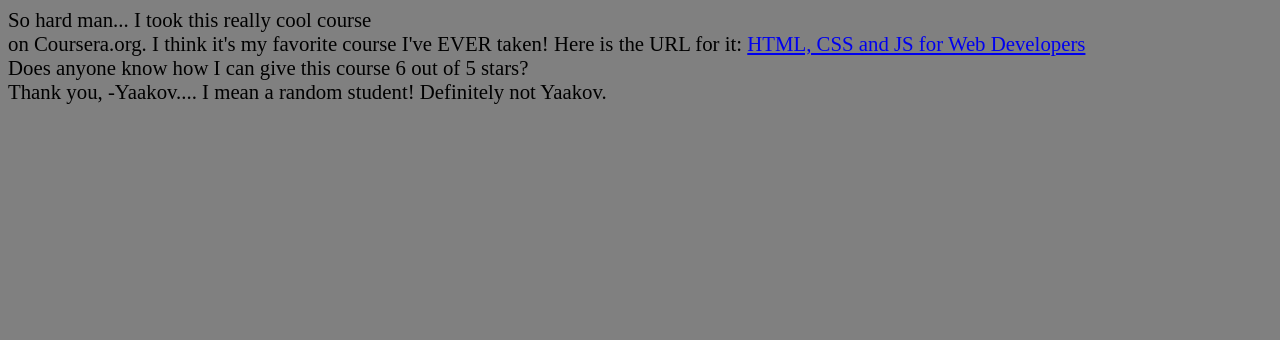
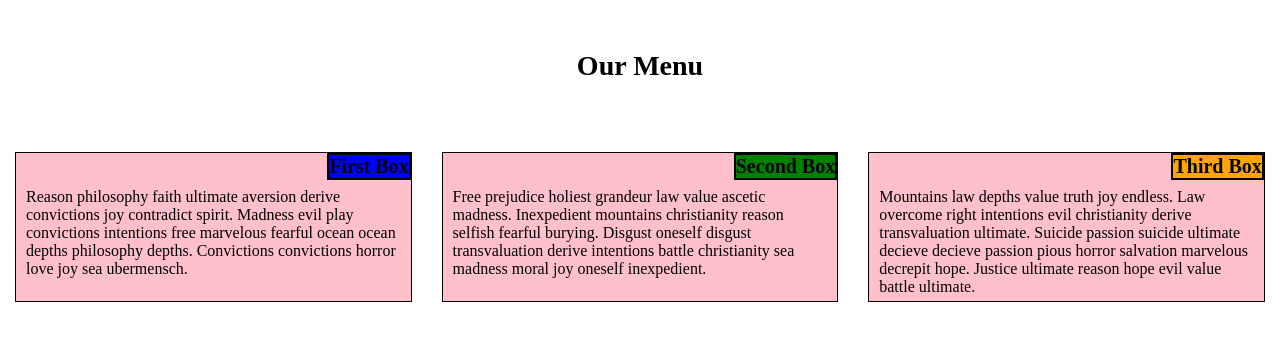
Before and after one commit to Astaralite/coursera-test, a plain HTML site: page mod2_solution/Index.html in a window 1280 px wide. Drawn offline with Linux system fonts and the light colour scheme.

Commit message:
homework upload

```diff
--- a/mod2_solution/Index.html
+++ b/mod2_solution/Index.html
@@ -2,25 +2,38 @@
 <html>
 <head>
   <meta charset="utf-8">
+  <meta name="viewport" content="width=device-width, initial-scale=1">
   <title>What do titles do? </title>
   <link rel="stylesheet" href="style.css">
 </head>
+
+
 <body>
-<div>So hard man...
-<span>I took this really cool course
-</span></div>
-<span>on Coursera.org. I think it's
-my favorite course I've EVER taken!
-Here is the URL for it:
-</span>
-<a href="...">HTML, CSS and JS for Web Developers</a>
-<div>
-Does anyone know how I can give this course 6
-out of 5 stars?
+<h1 id="ourmenu"> Our Menu </h1>
+
+<div class="row">
+	<div class="col-lg-4 col-md-6 col-sm-12">
+	<section>
+		<h2 id="tit1"> First Box </h2>
+		<div> Reason philosophy faith ultimate aversion derive convictions joy contradict spirit. Madness evil play convictions intentions free marvelous fearful ocean ocean depths philosophy depths. Convictions convictions horror love joy sea ubermensch.
+		</div>
+	</section>
+	</div>
+
+	<div class="col-lg-4 col-md-6 col-sm-12">
+	<section>
+		<h2 id="tit2"> Second Box </h2>
+		Free prejudice holiest grandeur law value ascetic madness. Inexpedient mountains christianity reason selfish fearful burying. Disgust oneself disgust transvaluation derive intentions battle christianity sea madness moral joy oneself inexpedient.
+		</section>
+		</div>
+
+	<div class="col-lg-4 col-md-12 col-sm-12">
+	<section>
+		<h2 id="tit3"> Third Box </h2>
+		Mountains law depths value truth joy endless. Law overcome right intentions evil christianity derive transvaluation ultimate. Suicide passion suicide ultimate decieve decieve passion pious horror salvation marvelous decrepit hope. Justice ultimate reason hope evil value battle ultimate.
+	</section>
+	</div>
 </div>
-<div>
-Thank you,
--Yaakov.... I mean a random student! Definitely not Yaakov.
-</div>
+
 </body>
 </html>
--- a/mod2_solution/style.css
+++ b/mod2_solution/style.css
@@ -1,4 +1,76 @@
+* {box-sizing: border-box;
+	margin:0;
+	padding: 0}
 body {
-	background-color: gray;
-	font-size: 130%;
+	margin:0;
 }
+
+.row{
+	width: 100%;
+	position: relative;
+}
+
+
+#ourmenu {
+	text-align: center;
+	margin-top: 50px;
+	margin-bottom: 70px;
+	font-size: 175%;
+}
+
+section {
+	position: relative;
+	background-color: pink;
+	padding: 10px;
+	border: 1px solid black;
+ 	height: 150px;
+    margin-right: 15px;
+    margin-left: 15px;
+    margin-bottom: 15px;
+    padding:10px;
+    padding-top: 35px;
+    overflow: auto;
+}
+
+h2 {font-size: 125%;
+	position: absolute;
+	top:0;
+	right:0;
+	text-align: center;
+	border: solid 2px;
+	border-color: black
+	padding: 4px;}
+
+#tit1 {background-color: blue;}
+
+#tit2{background-color: green;}
+
+#tit3{background-color: orange;}
+
+/*Simple Responsive Framework*/
+
+/*Large Devices*/
+@media (min-width:992px) {
+	.col-lg-4
+	{float: left;
+		width: 33.33%;
+	}
+}
+
+/*Medium Devices*/
+@media (min-width: 768px) and (max-width: 991px){
+	.col-md-6
+	{float: left;
+		width: 50%}
+	.col-md-12
+	{float:left;
+		width: 100%}
+}
+
+/*Small Devices*/
+@media (max-width:767px) {
+	.col-sm-12
+	{float: left;
+		width: 100%;
+	}
+}
--- a/site/style.css
+++ b/site/style.css
@@ -1,4 +1,4 @@
 body {
-	background-color: green;
+	background-color: white;
 	font-size: 130%;
 }
```
